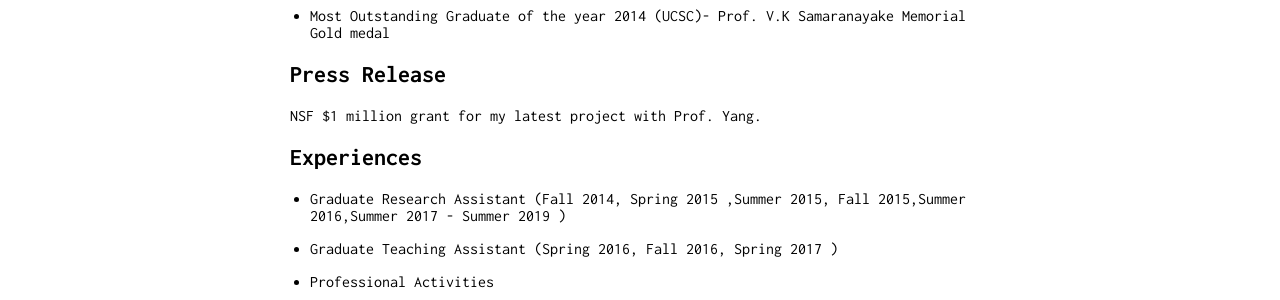
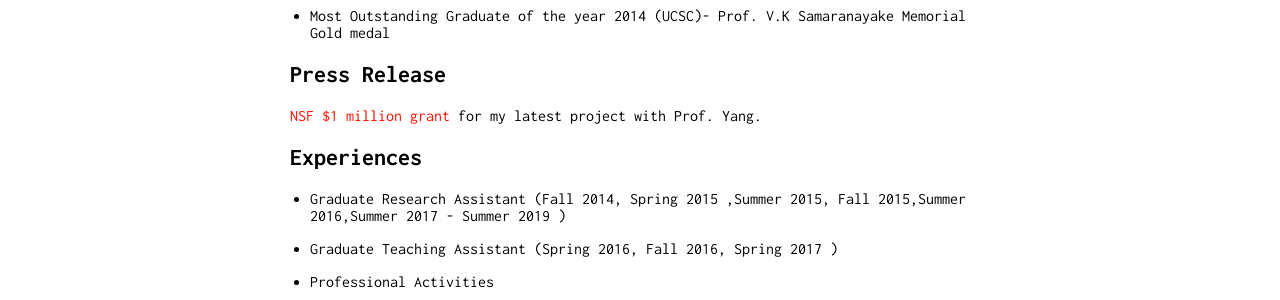
Before and after one commit to dinuni/dinuni.github.io, a Jekyll site: the page built from index.md, in a window 1280 px wide. Shown: the part 1172-1472 px from the top of the page. Built offline with Jekyll 4.4.1, drawn with Linux system fonts in a browser that asks for light colours; our own code applies the rules of GitHub Pages for plain Markdown files; part of the change alters nothing that is shown.

Commit message:
adding content

```diff
--- a/index.md
+++ b/index.md
@@ -39,7 +39,7 @@ Virtualization, Software-defined networking, Security
 
 
 ## Press Release
-NSF $1 million grant for my latest project with Prof. Yang.
+[NSF $1 million grant](https://www.bupipedream.com/news/86026/computer-science-professors-awarded-1-million-from-national-science-foundation-funding/) for my latest project with Prof. Yang.
 
 ## Experiences
 + Graduate Research Assistant (Fall 2014, Spring 2015 ,Summer 2015, Fall 2015,Summer 2016,Summer 2017 - Summer 2019 )
```
